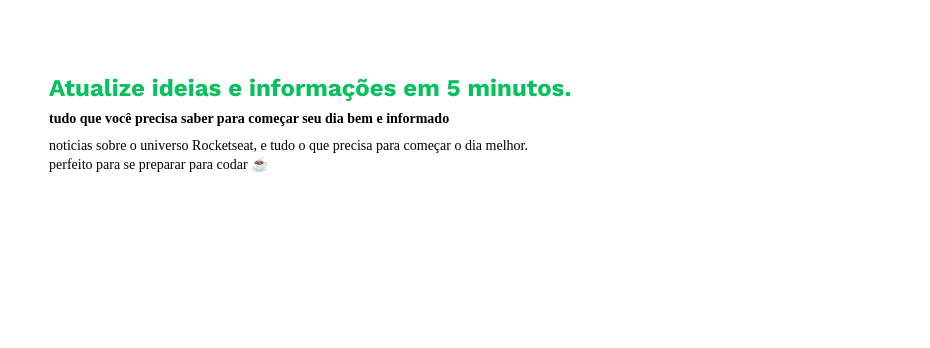
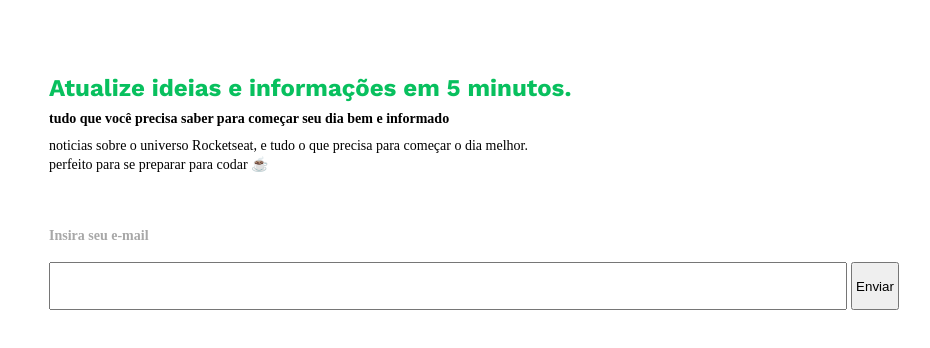
Before and after one commit to joao050/RocketNews, a plain HTML site: page index.html in a window 1280 px wide. Shown: the part 166-514 px from the top of the page, without its empty margins (3-933 px from the left). Drawn offline with nearby package versions, Linux system fonts and the light colour scheme.

Commit message:
add form

```diff
--- a/index.html
+++ b/index.html
@@ -34,6 +34,13 @@
           </p>
         </div>
       </section>
+      <section id="areaEmail">
+        <form>
+          <label for="email">Insira seu e-mail</label><br />
+          <input type="email" id="email" name="email" />
+          <button>Enviar</button>
+        </form>
+      </section>
     </article>
   </body>
 </html>
--- a/style.css
+++ b/style.css
@@ -46,3 +46,30 @@ p {
   font-size: 14px;
   line-height: 19px;
 }
+label {
+  font-family: "Spartan";
+  font-style: normal;
+  font-weight: 700;
+  font-size: 14px;
+  line-height: 19px;
+
+  color: rgba(168, 168, 168, 1);
+}
+#areaEmail {
+  margin: 50px 52px;
+}
+
+input {
+  width: 798px;
+  height: 48px;
+  margin-top: 17px;
+}
+
+button {
+  width: 48px;
+  height: 48px;
+}
+#send {
+  width: 24px;
+  height: 24px;
+}
```
